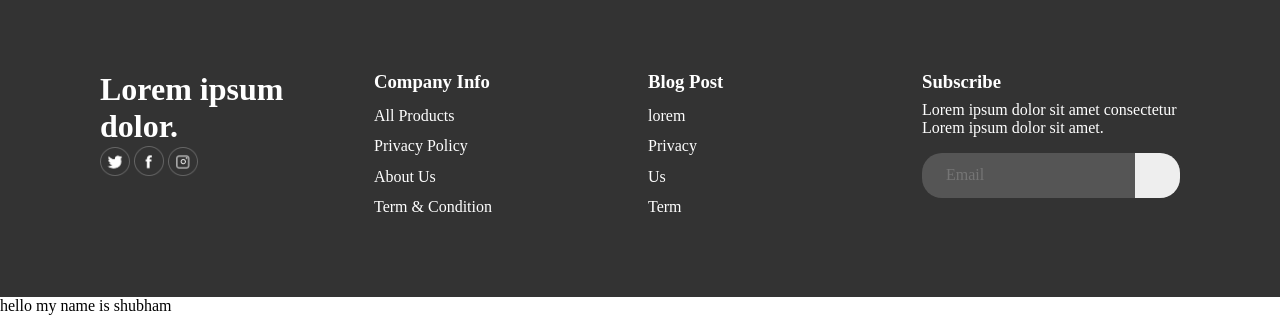
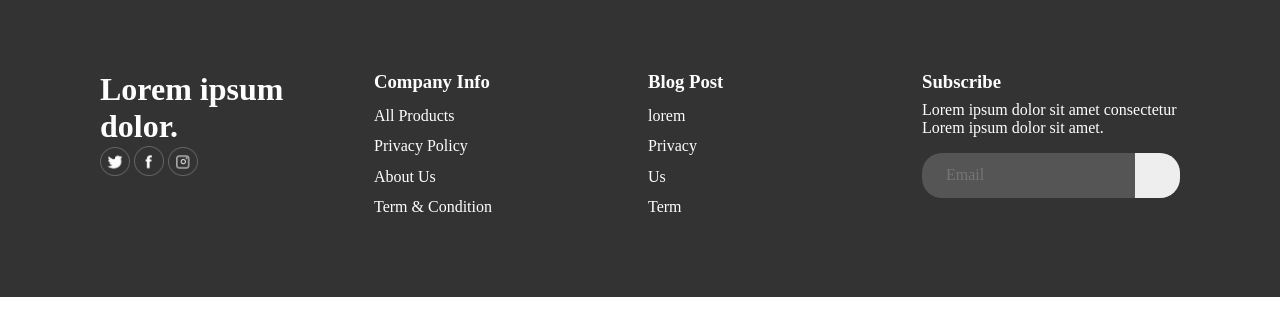
Before and after one commit to Shubhamkoli921/LoloMacbook, a plain HTML site: page index.html in a window 1280 px wide. Shown: the part 1503-1818 px from the top of the page. Drawn offline with Linux system fonts and the light colour scheme.

Commit message:
changes made in index.html

```diff
--- a/index.html
+++ b/index.html
@@ -124,10 +124,11 @@
                     </div>
                 </div>
             </div>
-<!-- hello my name is shubham-->
+
         </div>
     </footer>
-    <div>hello my name is shubham</div>
+
+
 </body>
 
 </html>
```
